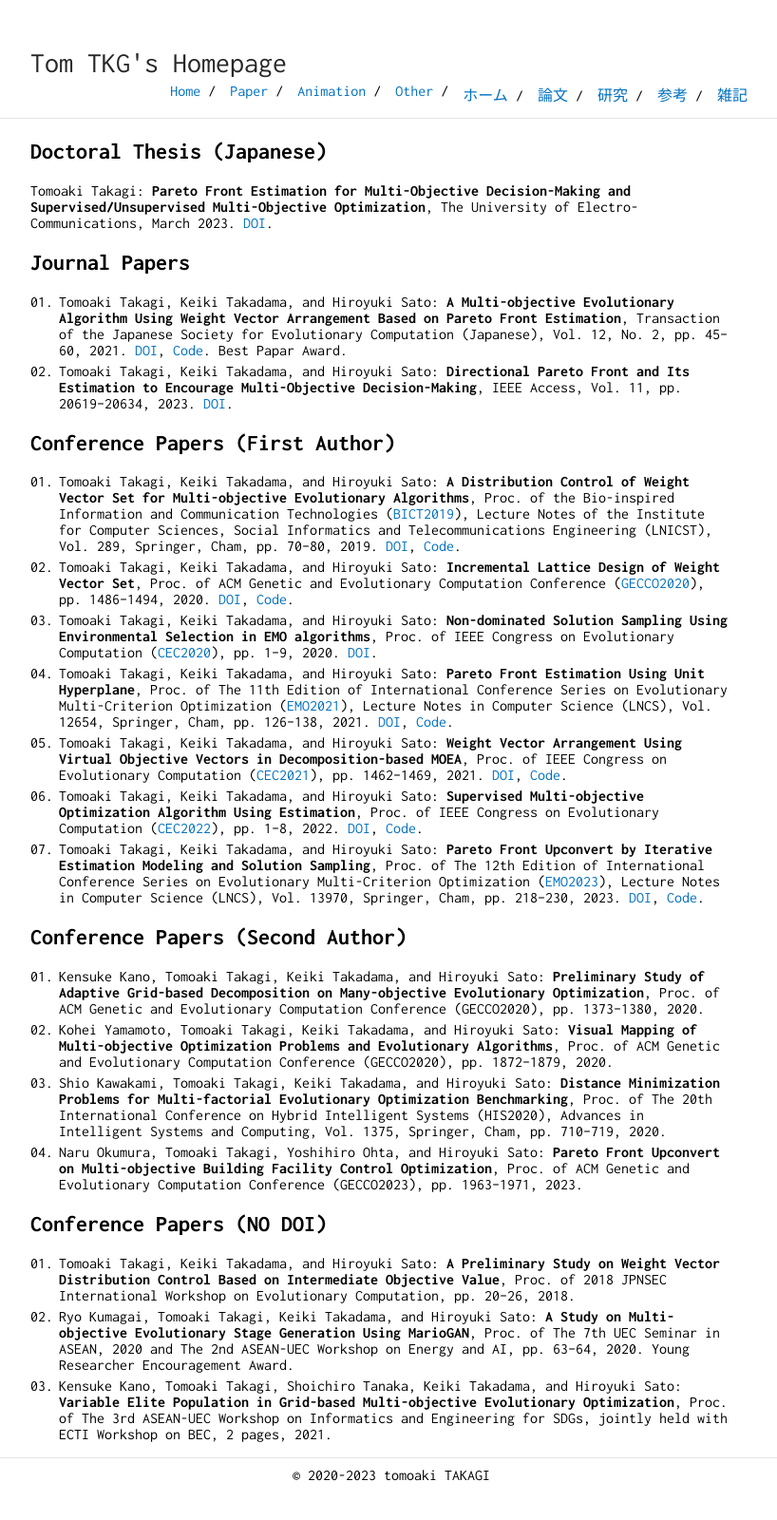
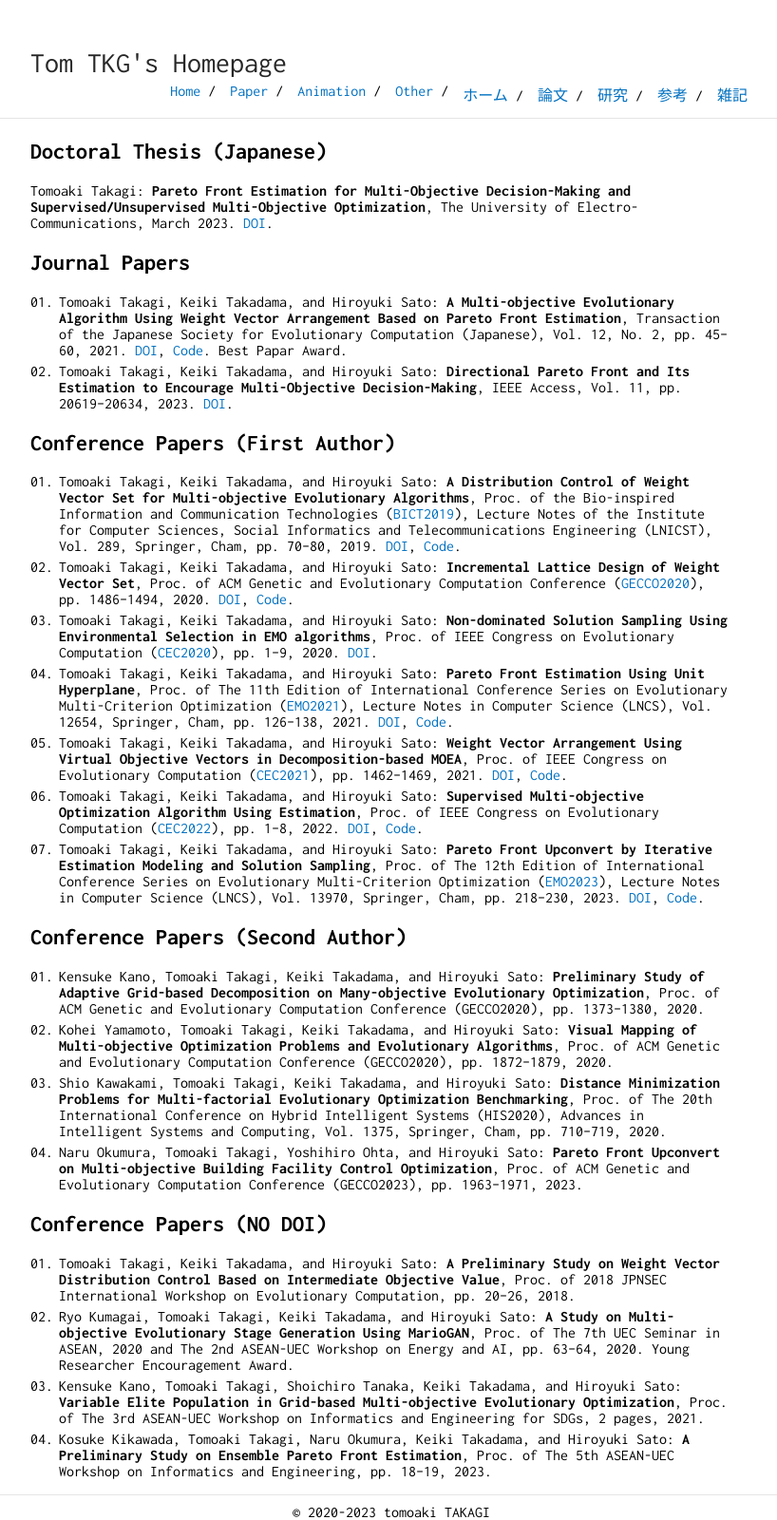
Before and after one commit to tomtkg/tomtkg.github.io, a Jekyll site: the page built from paper.md, in a window 1280 px wide. Shown: the whole page at 95% size, without its empty margins (228-1046 px from the left). Built offline with Jekyll 4.4.1, drawn with Linux system fonts in a browser that asks for light colours; before the commit the page ends 1561 px from its top, so only the background shows below that.

Commit message:
Update paper.md

```diff
--- a/paper.md
+++ b/paper.md
@@ -28,4 +28,5 @@ Tomoaki Takagi: **Pareto Front Estimation for Multi-Objective Decision-Making an
 ## Conference Papers (NO DOI)
 1. Tomoaki Takagi, Keiki Takadama, and Hiroyuki Sato: **A Preliminary Study on Weight Vector Distribution Control Based on Intermediate Objective Value**,  Proc. of 2018 JPNSEC International Workshop on Evolutionary Computation, pp. 20--26, 2018.
 1. Ryo Kumagai, Tomoaki Takagi, Keiki Takadama, and Hiroyuki Sato: **A Study on Multi-objective Evolutionary Stage Generation Using MarioGAN**, Proc. of The 7th UEC Seminar in ASEAN, 2020 and The 2nd ASEAN-UEC Workshop on Energy and AI, pp. 63--64, 2020. Young Researcher Encouragement Award.
-1. Kensuke Kano, Tomoaki Takagi, Shoichiro Tanaka, Keiki Takadama, and Hiroyuki Sato: **Variable Elite Population in Grid-based Multi-objective Evolutionary Optimization**, Proc. of The 3rd ASEAN-UEC Workshop on Informatics and Engineering for SDGs, jointly held with ECTI Workshop on BEC, 2 pages, 2021.
+1. Kensuke Kano, Tomoaki Takagi, Shoichiro Tanaka, Keiki Takadama, and Hiroyuki Sato: **Variable Elite Population in Grid-based Multi-objective Evolutionary Optimization**, Proc. of The 3rd ASEAN-UEC Workshop on Informatics and Engineering for SDGs, 2 pages, 2021.
+1. Kosuke Kikawada, Tomoaki Takagi, Naru Okumura, Keiki Takadama, and Hiroyuki Sato: **A Preliminary Study on Ensemble Pareto Front Estimation**, Proc. of The 5th ASEAN-UEC Workshop on Informatics and Engineering, pp. 18--19, 2023.
```
